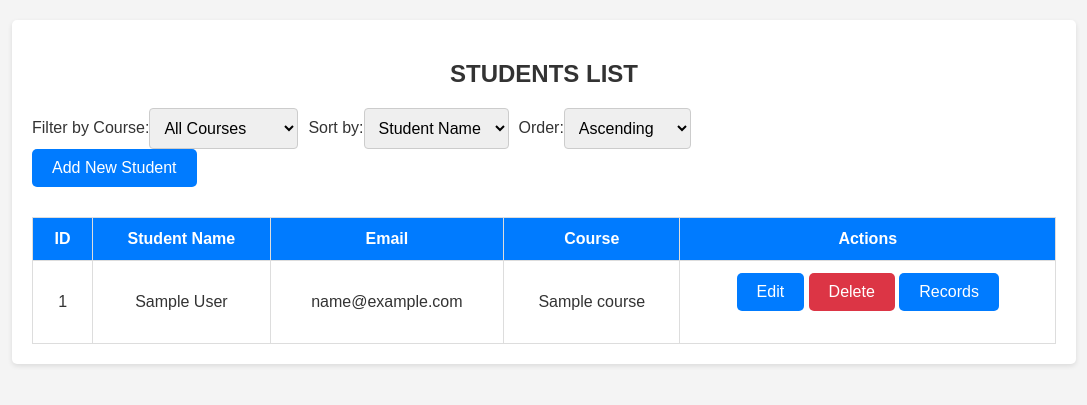
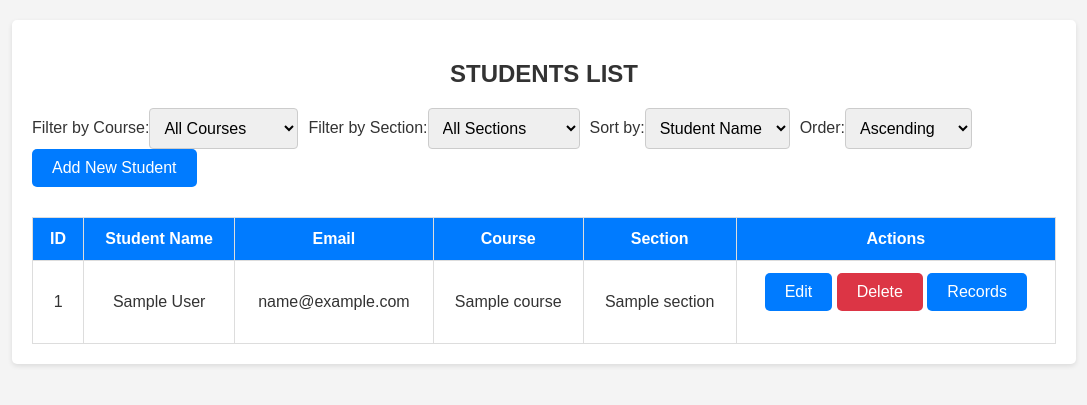
Before and after one commit to KireiOishi/Dont-Drop, a PHP site: page /students.php in a window 1280 px wide. Shown: the part 74-479 px from the top of the page, without its empty margins (96-1183 px from the left). Run offline with PHP 8.4, Linux system fonts and the light colour scheme; tables that the repository leaves empty hold one stand-in row (values such as "Sample post"); data that the repository does not hold is empty.

Commit message:
UPDATE LATEST  ALL WORKING

```diff
--- a/students.php
+++ b/students.php
@@ -10,17 +10,39 @@ while ($row = $coursesResult->fetch_assoc()) {
     $courses[] = $row['course_name'];
 }
 
+// Retrieve unique sections from the database
+$sectionsResult = $con->query("SELECT DISTINCT section_name FROM sections");
+
+// Fetch section names into an array
+$sections = [];
+while ($row = $sectionsResult->fetch_assoc()) {
+    $sections[] = $row['section_name'];
+}
+
 // Initialize variables
 $selectedCourse = isset($_GET['course']) ? $_GET['course'] : '';
+$selectedSection = isset($_GET['section']) ? $_GET['section'] : '';
 $sortField = isset($_GET['sortField']) ? $_GET['sortField'] : 'student_name';
 $sortOrder = isset($_GET['sortOrder']) ? $_GET['sortOrder'] : 'ASC';
 
 // Base query
-$query = "SELECT students.*, courses.course_name FROM students LEFT JOIN courses ON students.course_id = courses.id";
+$query = "SELECT students.*, courses.course_name, sections.section_name
+          FROM students
+          LEFT JOIN courses ON students.course_id = courses.id
+          LEFT JOIN sections ON students.section_id = sections.id";
 
 // Apply course filter if selected
 if (!empty($selectedCourse)) {
     $query .= " WHERE courses.course_name = '$selectedCourse'";
+}
+
+// Apply section filter if selected
+if (!empty($selectedSection)) {
+    if (strpos($query, 'WHERE') !== false) {
+        $query .= " AND sections.section_name = '$selectedSection'";
+    } else {
+        $query .= " WHERE sections.section_name = '$selectedSection'";
+    }
 }
 
 // Apply sorting
@@ -29,6 +51,7 @@ $query .= " ORDER BY students.$sortField $sortOrder";
 // Execute query
 $result = $con->query($query);
 ?>
+
 
 <!DOCTYPE html>
 <html lang="en">
@@ -265,6 +288,15 @@ $result = $con->query($query);
                 <?php endforeach; ?>
             </select>
 
+            <label for="section">Filter by Section:</label>
+        <select name="section" id="section" onchange="this.form.submit()">
+            <option value="">All Sections</option>
+            <?php foreach ($sections as $section): ?>
+                <option value="<?php echo urlencode($section); ?>" <?php if ($selectedSection == $section) echo 'selected'; ?>><?php echo $section; ?></option>
+            <?php endforeach; ?>
+        </select>
+
+
             <label for="sortField">Sort by:</label>
             <select name="sortField" id="sortField" onchange="this.form.submit()">
                 <option value="student_name" <?php if ($sortField == 'student_name') echo 'selected'; ?>>Student Name</option>
@@ -288,6 +320,7 @@ $result = $con->query($query);
                     <th>Student Name</th>
                     <th>Email</th>
                     <th>Course</th>
+                    <th>Section</th>
                     <th>Actions</th>
                 </tr>
             </thead>
@@ -298,6 +331,7 @@ $result = $con->query($query);
                     <td><?= $row['student_name'] ?></td>
                     <td><?= $row['email'] ?></td>
                     <td><?= $row['course_name'] ?></td>
+                    <td><?= $row['section_name'] ?></td>
                     <td class="actions">
                         <a href="edit_student.php?id=<?= $row['id'] ?>">Edit</a>
                         <a href="delete_student.php?id=<?= $row['id'] ?>" class="delete" onclick="return confirm('Are you sure?')">Delete</a>
```
Also changed, not shown: add_student.php (+15 -3 lines), edit_student.php (+17 -3 lines), homepage.php (+16 -6 lines).
